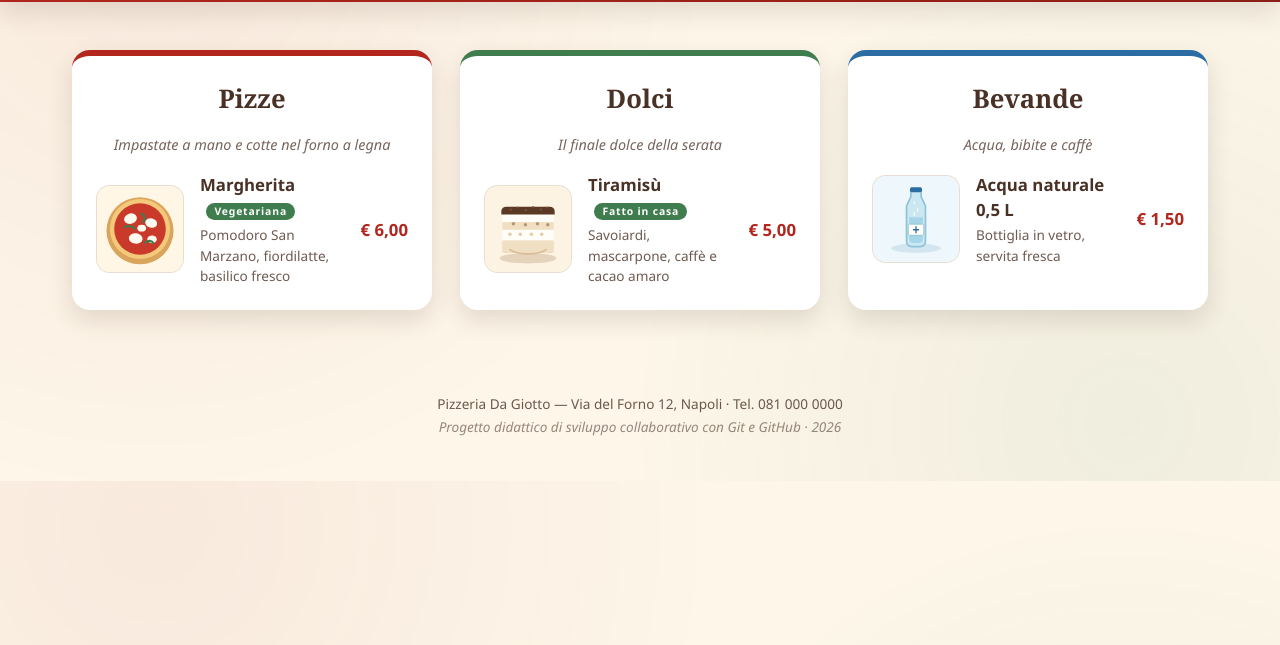
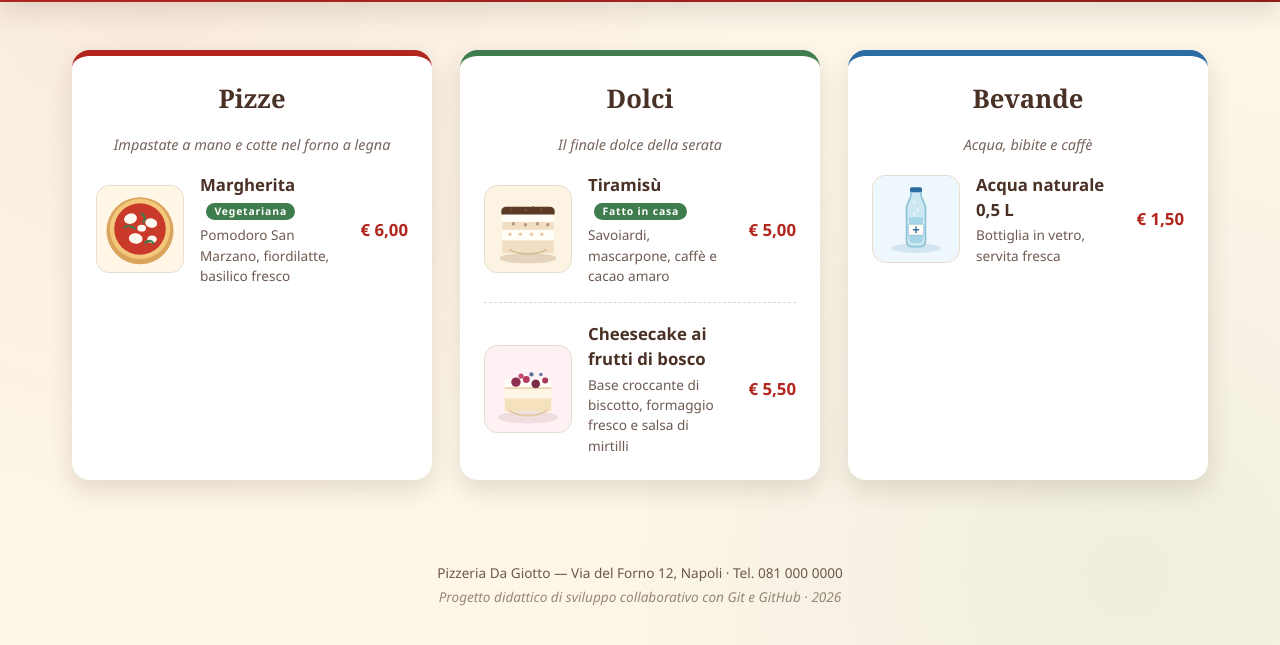
Before and after one commit to lucavalerini21-hub/pizzeriaWeb, a plain HTML site: page index.html in a window 1280 px wide. Shown: the part 109-754 px from the top of the page. Drawn offline with Linux system fonts and the light colour scheme.

Commit message:
svi-B aggiunto 2 item menu dolci

```diff
--- a/index.html
+++ b/index.html
@@ -50,6 +50,14 @@
           </div>
           <span class="prezzo">&euro; 5,00</span>
         </li>
+        <li class="piatto">
+          <img src="img/cheesecake.svg" alt="Cheesecake ai frutti di bosco">
+          <div>
+            <h3>Cheesecake ai frutti di bosco</h3>
+            <p>Base croccante di biscotto, formaggio fresco e salsa di mirtilli</p>
+          </div>
+          <span class="prezzo">&euro; 5,50</span>
+        </li>
       </ul>
     </section>
 
```
Also changed, not shown: img/cheesecake.svg (added).
